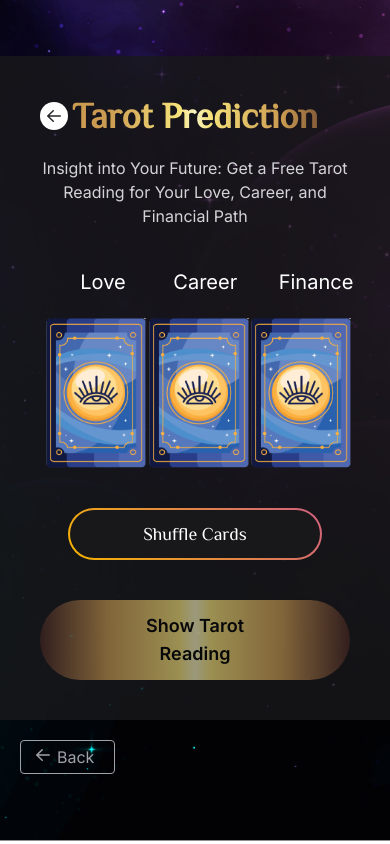
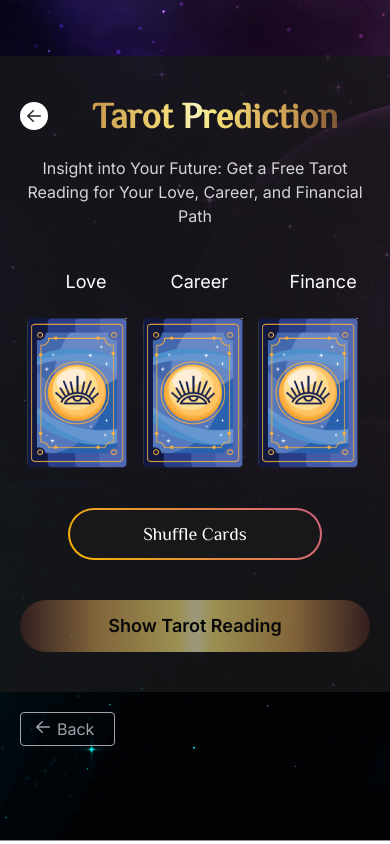
Before and after one commit to DharmikVedic/fernando1, a Next.js app: page /tarot-prediction in a window 390 px wide. Built offline with nearby package versions, Linux system fonts and the light colour scheme.

Commit message:
bug fixes

```diff
--- a/pages/tarot-prediction/index.jsx
+++ b/pages/tarot-prediction/index.jsx
@@ -196,11 +196,11 @@ export default function TarotPrediction() {
           ) : (
             <>
               {Object.keys(response).length === 0 ? (
-                <div className=" px-5  flex flex-col">
+                <div className=" md:px-5  flex flex-col">
                   <div className="flex flex-col mx-auto gap-5 text-center max-w-4xl">
                     <div className="flex relative gap-5 items-center">
                       <Button2 url="/" />
-                      <h1 className="md:text-5xl text-center title text-4xl w-full font-bold">
+                      <h1 className="md:text-5xl md:pl-0 pl-10 text-center title text-4xl w-full font-bold">
                         Tarot Prediction
                       </h1>
                     </div>
@@ -218,7 +218,7 @@ export default function TarotPrediction() {
                         }}
                         className="absolute"
                       >
-                        <p className="md:text-2xl text-white capitalize text-center text-xl">
+                        <p className="md:text-2xl text-white capitalize text-center text-lg sm:text-xl">
                           {item}
                         </p>
                       </div>
```
